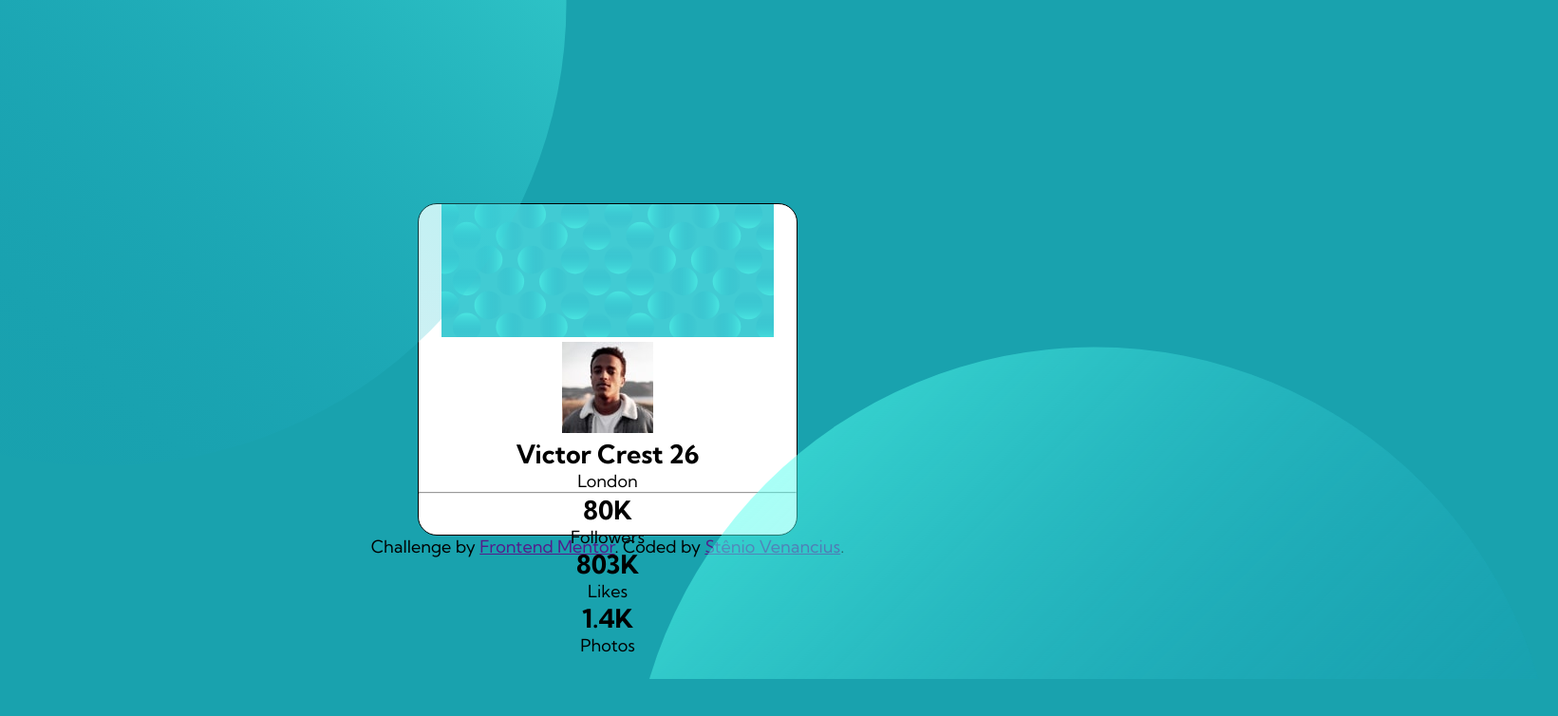
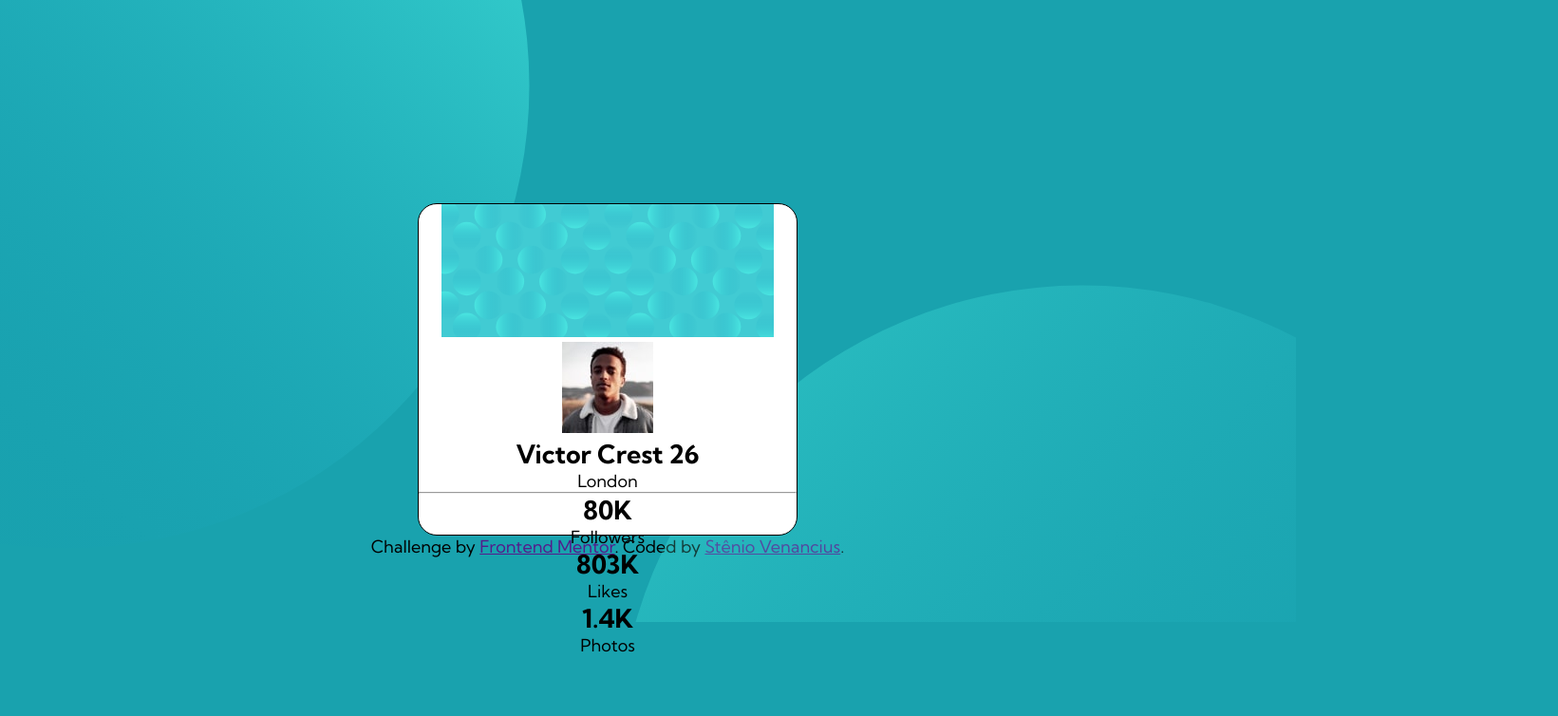
Before and after one commit to StenioVenancius/Profile-card-component, a plain HTML site: page index.html in a window 1280 px wide. Shown: the whole page at 95% size, 1641 px wide, since content can reach past the window. Drawn offline with Linux system fonts and the light colour scheme.

Commit message:
Style
Inserção dos patterns no background. A princípio tentei utilizar as pseudo-classes Before e After, mas não deu muito certo e precisei procurar uma outra forma de inseri-los

```diff
--- a/style.css
+++ b/style.css
@@ -34,30 +34,28 @@ main {
     height: 350px;
     border-radius: 20px;
     text-align: center;
+    z-index: 1;
     position: relative;
     background-color: white;
 }
 
-main:after {
-    content: "";
-    background-image: url(./images/bg-pattern-top.svg);
-    background-repeat: no-repeat;
+/* Background pattern */
+div#circle-top {
     width: 1000px;
     height: 1000px;
     position: absolute;
-    bottom: 50px;
-    right: 220px;
-
+    bottom: 200px;
+    right: 700px;
+    background-image: url(./images/bg-pattern-top.svg);
+    background-repeat: no-repeat;
 }
 
-main:before {
-    content: "";
-    background-image: url(./images/bg-pattern-top.svg);
+div#circle-bottom {
+    width: 715px;
+    height: 355px;
+    position: absolute;
+    top: 300px;
+    left: 650px;
+    background-image: url(./images/bg-pattern-bottom.svg);
     background-repeat: no-repeat;
-    width: 1000px;
-    height: 350px;
-    transform: rotatey(-180deg);
-    position: absolute;
-    top: 150px;
-    left: 200px;
 }
```
